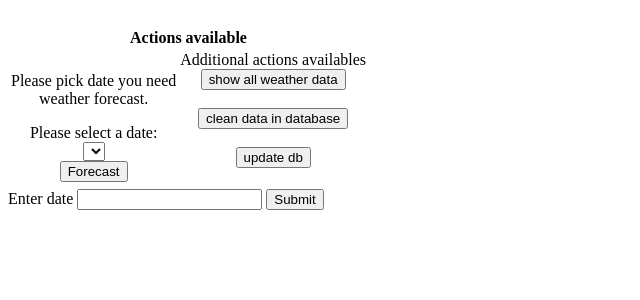
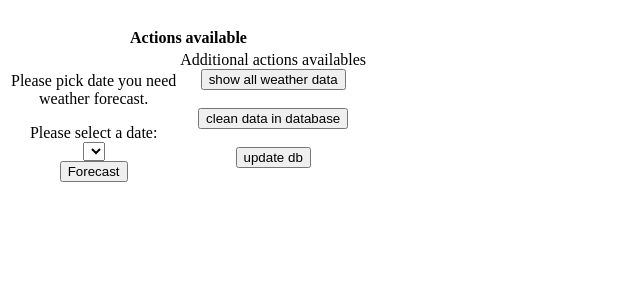
Before and after one commit to rinxster/epam-diploma-v7, a Flask app: page / in a window 1280 px wide. Shown: the top 300 px of the page, without its empty margins (0-640 px from the left). Run offline with Flask 2, Linux system fonts and the light colour scheme; lists and menus that the app fills with data are empty; some libraries are stand-ins or nearby versions.

Commit message:
Update index.html

```diff
--- a/templates/index.html
+++ b/templates/index.html
@@ -68,12 +68,5 @@
 
 
 
-
-      <form action="/showbydate">
-        <label for="select_date">Enter date</label>
-        <input name="select_date" required>
-        <input type="submit" value="Submit">
-    </form>
-
 </body>
 </html>
```
